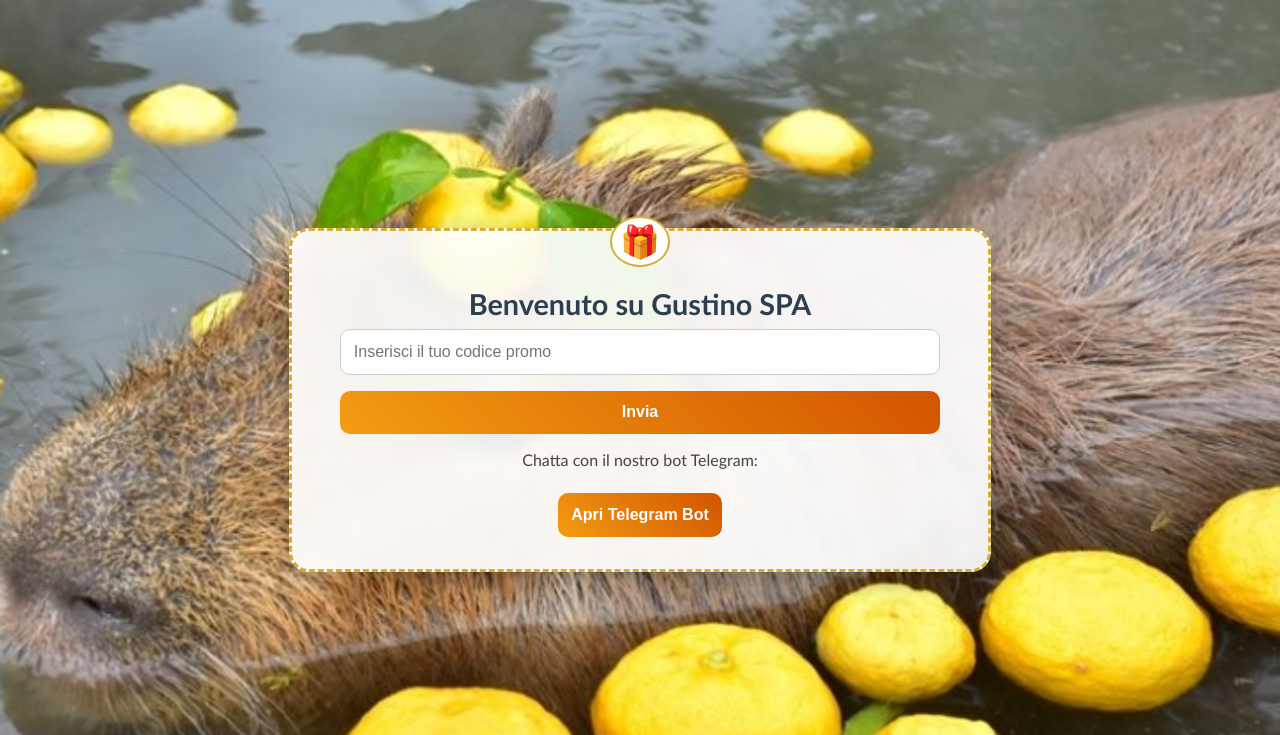
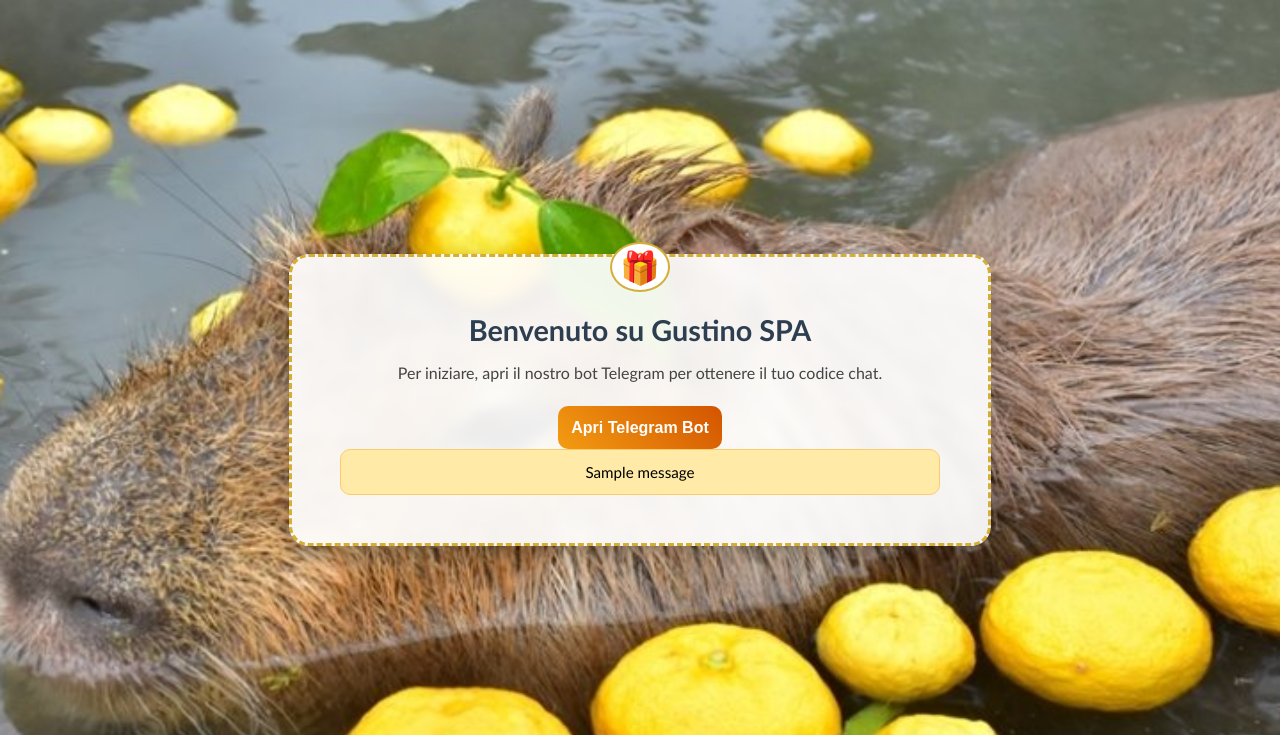
Before and after one commit to gustinojr/Gustino-SPA2, a Flask app: page / in a window 1280 px wide. Shown: the top 735 px of the page. Run offline with Flask 3, Linux system fonts and the light colour scheme; tables that the repository leaves empty hold one stand-in row (values such as "Sample post"); one stand-in notice (Sample message) is shown.

Commit message:
Update index.html

```diff
--- a/app/templates/index.html
+++ b/app/templates/index.html
@@ -1,20 +1,26 @@
 <!DOCTYPE html>
-<html>
+<html lang="it">
 <head>
-    <title>Gustino SPA</title>
+    <meta charset="UTF-8">
+    <title>Gustino SPA - Home</title>
     <link rel="stylesheet" href="{{ url_for('static', filename='css/style.css') }}">
 </head>
 <body>
 <div class="container">
     <h2>Benvenuto su Gustino SPA</h2>
-    <form method="POST">
-        <input type="text" name="code" placeholder="Inserisci il tuo codice promo" required>
-        <button type="submit">Invia</button>
-    </form>
-    <p>Chatta con il nostro bot Telegram:</p>
+    <p>Per iniziare, apri il nostro bot Telegram per ottenere il tuo codice chat.</p>
+
     <a href="https://t.me/{{ bot_username }}" target="_blank">
         <button type="button">Apri Telegram Bot</button>
     </a>
+
+    {% with messages = get_flashed_messages() %}
+        {% if messages %}
+            {% for msg in messages %}
+                <div class="flash">{{ msg }}</div>
+            {% endfor %}
+        {% endif %}
+    {% endwith %}
 </div>
 </body>
 </html>
```
